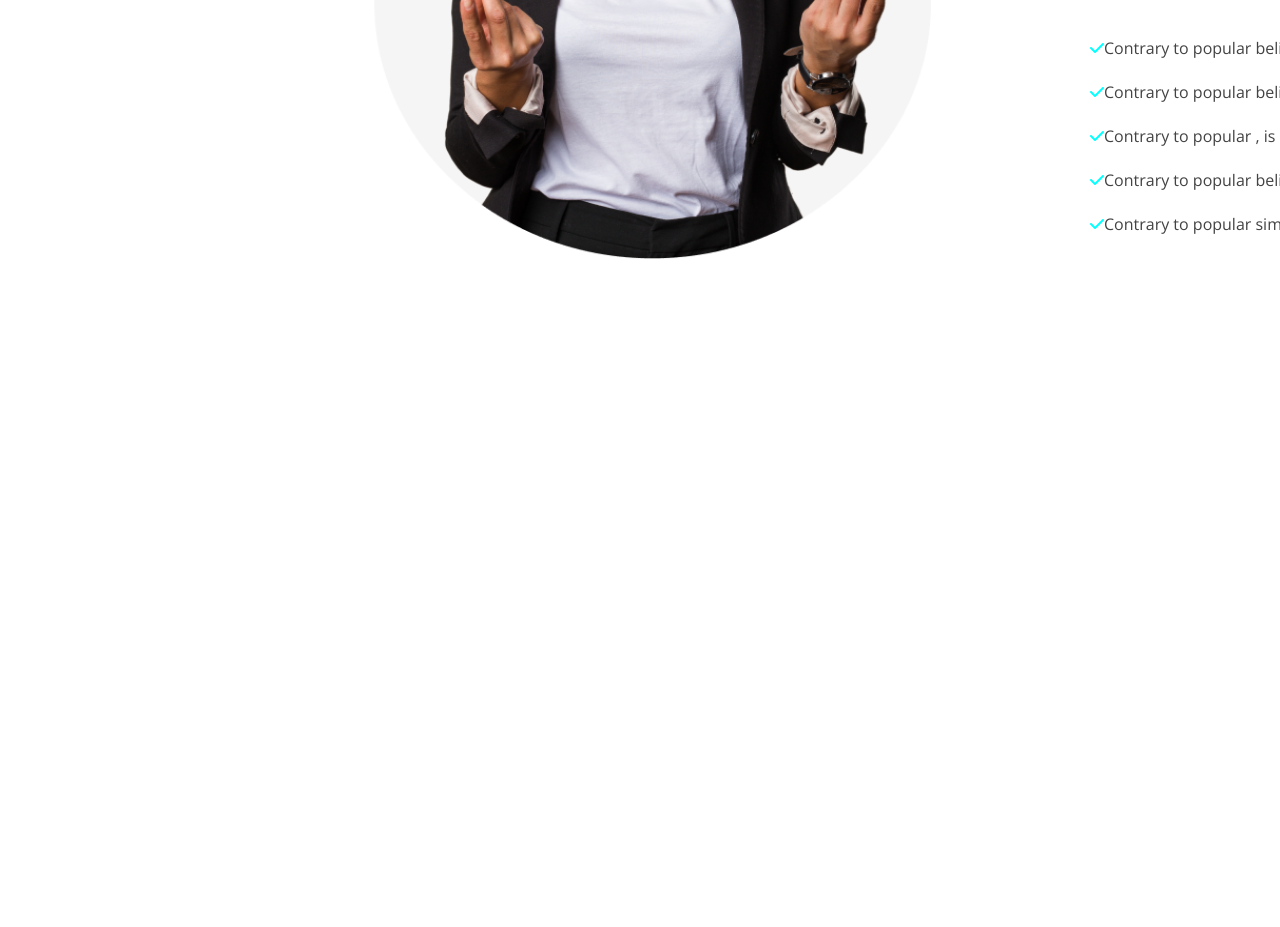
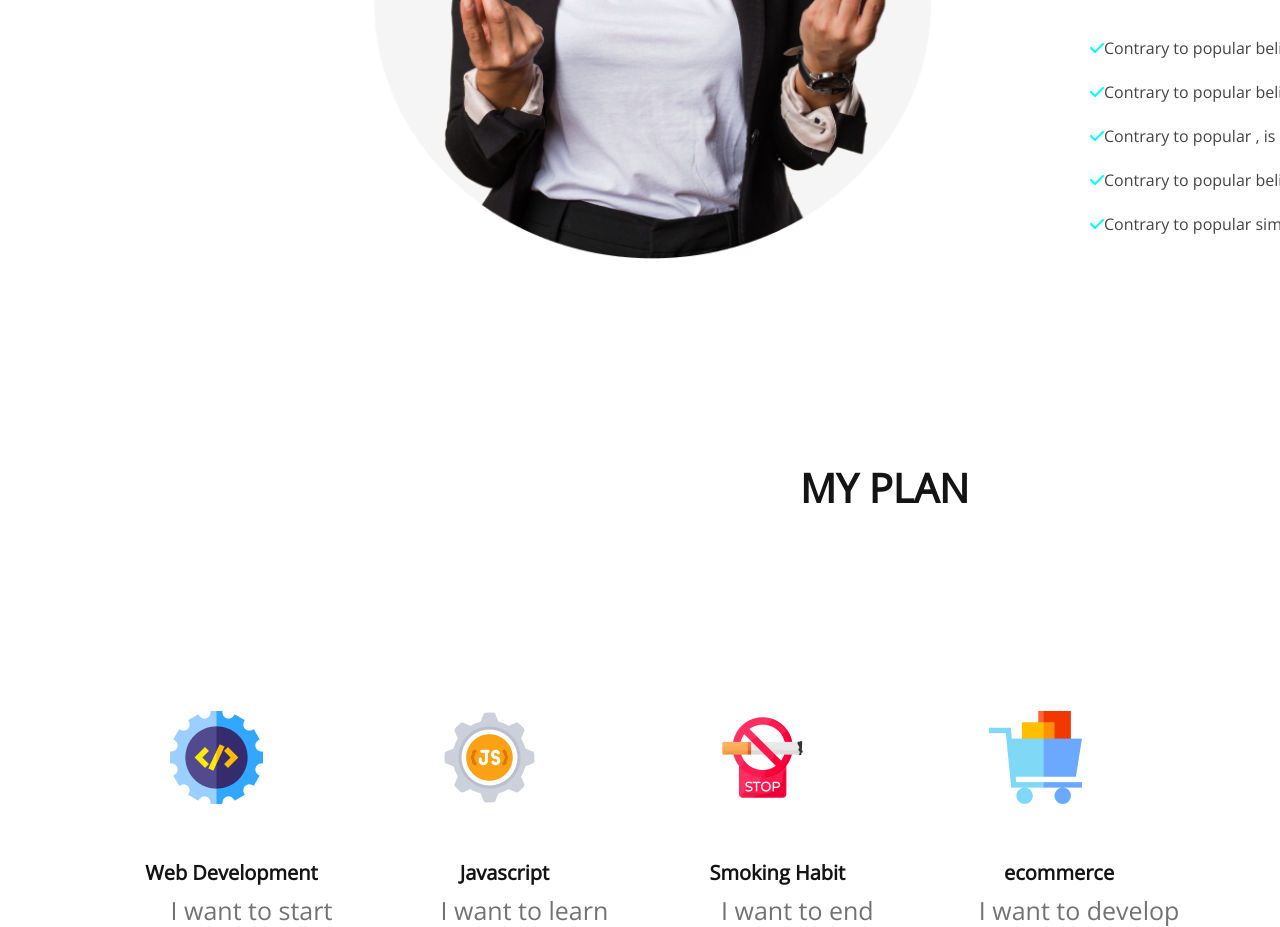
Before and after one commit to MUNNNAPRODHAN/First-Assingment, a plain HTML site: page index.html in a window 1280 px wide. Shown: the part 1321-2248 px from the top of the page. Before the commit the page ends 1585 px from the top, so only its background shows below. Drawn offline with nearby package versions, Linux system fonts and the light colour scheme.

Commit message:
section part work

```diff
--- a/index.html
+++ b/index.html
@@ -54,6 +54,36 @@
 
         </div>
     </div>
+    <section class="my work">
+        <h1 class="MY-WORK-HEAD">MY PLAN</h1>
+        <div class="working-planed">
+
+        <div>
+            <img class="images-1" src="images/icons/web.png" alt="">
+             <h1 class="head-1">Web Development</h1>
+             <p class="para-1">I want to start</p>
+
+
+        </div>
+        <div>
+            <img class="images-1" src="images/icons/js.png" alt="">
+            <h1 class="head-1" >Javascript</h1>
+            <p class="para-1">I want to learn</p>
+
+        </div>
+
+        <div>
+               <img class="images-1" src="images/icons/smoke.png" alt="">
+               <h1 class="head-1">Smoking Habit</h1>
+               <p class="para-1">I want to end</p>
+        </div>
+        <div>
+             <img class="images-1"  src="images/icons/ecom.png" alt="">
+             <h1 class="head-1">ecommerce</h1>
+             <p class="para-1">I want to develop</p>
+        </div>
+    </div>
+    </section>
  </main>
 </body>
 </html>
--- a/styles/style.css
+++ b/styles/style.css
@@ -96,8 +96,60 @@ div img {
     color: #444343;
     width: 315px;
     height: 26px;
+
 }
-i{
+
+i {
     color: aqua;
 
 }
+
+/*  my work css*/
+
+
+.MY-WORK-HEAD {
+    font-weight: 700;
+    font-size: 40px;
+    width: 179px;
+    height: 47px;
+    color: #151414;
+    margin-top: 200px;
+    margin-bottom: 200px;
+    padding-left: 800px;
+    line-height: 47px;
+}
+
+.working-planed {
+    display: flex;
+    margin-left: 70px;
+}
+
+.images-1 {
+    width: 92.96px;
+    height: 92.96px;
+    padding-left: 100px;
+    padding-right: 80px;
+
+}
+
+.head-1 {
+    padding-left: 50px;
+    margin-top: 50px;
+    font-weight: 600;
+    font-size: 20px;
+
+    text-align: center;
+
+    color: #151414
+}
+
+.para-1 {
+    padding-left: 90px;
+    margin-top: 10px;
+    font-weight: 500;
+    font-size: 25px;
+    line-height: 29px;
+    text-align: center;
+
+    color: #737272;
+}
```
